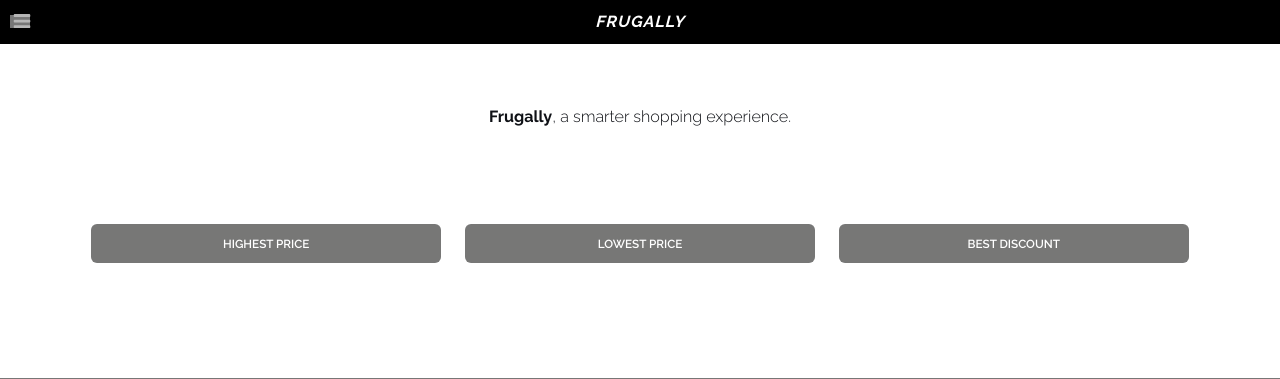
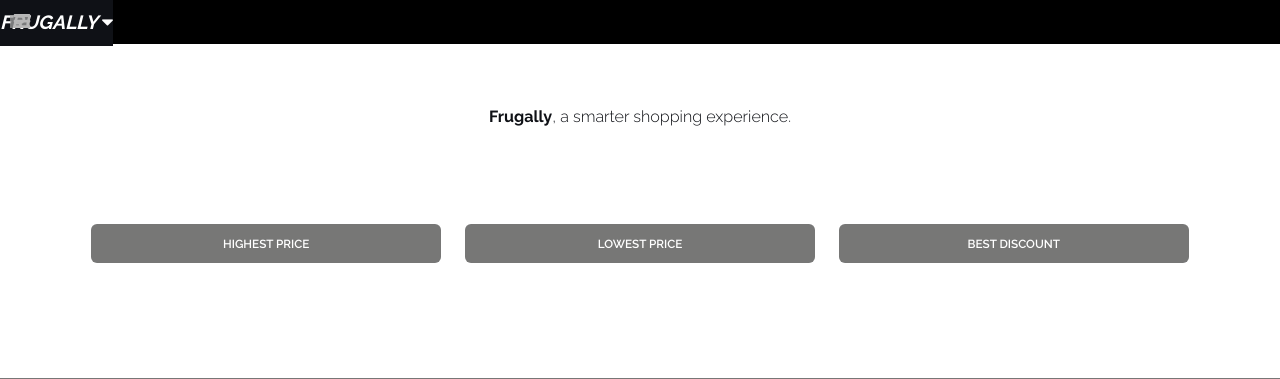
Before and after one commit to csz5024/Frugally.io, a Flask app: template templates/index.html in a window 1280 px wide. Shown: the top 379 px of the page. Run offline with Flask 2, Linux system fonts and the light colour scheme; the template is opened without the code that fills it, so the values that code supplies are empty; some libraries are stand-ins or nearby versions; grey boxes are pictures that could not be loaded.

Commit message:
Filter menu progress

```diff
--- a/static/css/style.css
+++ b/static/css/style.css
@@ -570,18 +570,27 @@
 	.dropdown {
 		float: left;
 		overflow: hidden;
+		display: inline-block;
 	}
 	.dropdown .dropbtn {
 		position: relative;
-		left: 120px;
+		left: 0px;
 		font-size: 12px;
 		border: none;
 		outline: none;
-		color: #777776;
+		color: #fff;
 		padding: 0px 0px;
-		background-color: inherit;
+		background-color: #0f1116;
 		font: inherit;
 		margin: 0;
+	}
+	.dropdown .dropbtn h1 {
+		font-size: 1.2em;
+		display: inline-block;
+		text-transform: uppercase;
+		width: 100%
+		color: white;
+		z-index: 999;
 	}
 	.dropdown-content {
 		display: none;
@@ -606,6 +615,10 @@
 		padding: 10px;
 		background-color: #fff;
 		height: 250px;
+	}
+	.columnD h2 {
+		color: #0f1116;
+		font-size: 12px;
 	}
 	.columnD a {
 		float: none;
@@ -722,7 +735,8 @@
 		width: 100%;
 		text-align: center;
 		text-decoration: none;
-		background-color: #0f1116;
+		background-color: #777776;
+		opacity: 0.75;
 		border-radius: 3px;
 		color: white;
 		padding: 0px 5px 0px;
@@ -747,8 +761,9 @@
 		z-index: 50;
 		top: 0px;
 		right: 0px;
-		border-top: 60px solid red;
+		border-top: 60px solid #c93030;
 		border-left: 60px solid transparent;
+		opacity: 0.75;
 	}
 	div#cardcontainer {
 		position: relative;
--- a/templates/index.html
+++ b/templates/index.html
@@ -35,10 +35,8 @@
 				<!-- Header -->
 					<div id="header" class="skel-panels-fixed">
 						<div id="logo">
-							<h1><a href="/"><em>Frugally</em></a></h1>
-							<!--
 							<div class="dropdown">
-								<button class="dropbtn" onclick="myFunction()">Filter <i class="fa fa-caret-down"></i></button>
+								<button class="dropbtn" onclick="myFunction()"><h1><em>Frugally <i class="fa fa-caret-down"></i></em></h1></button>
 								<div class="dropdown-content" id="myDropdown">
 								<div class="headerD">
 									<h1>Filters</h1>
@@ -51,7 +49,8 @@
 										</div>
 									</div>
 								</div>
-							</div>-->
+								</div>
+							</div>
 						</div>
 						<nav id="nav">
 							<ul>
```
Also changed, not shown: 1 other file.
